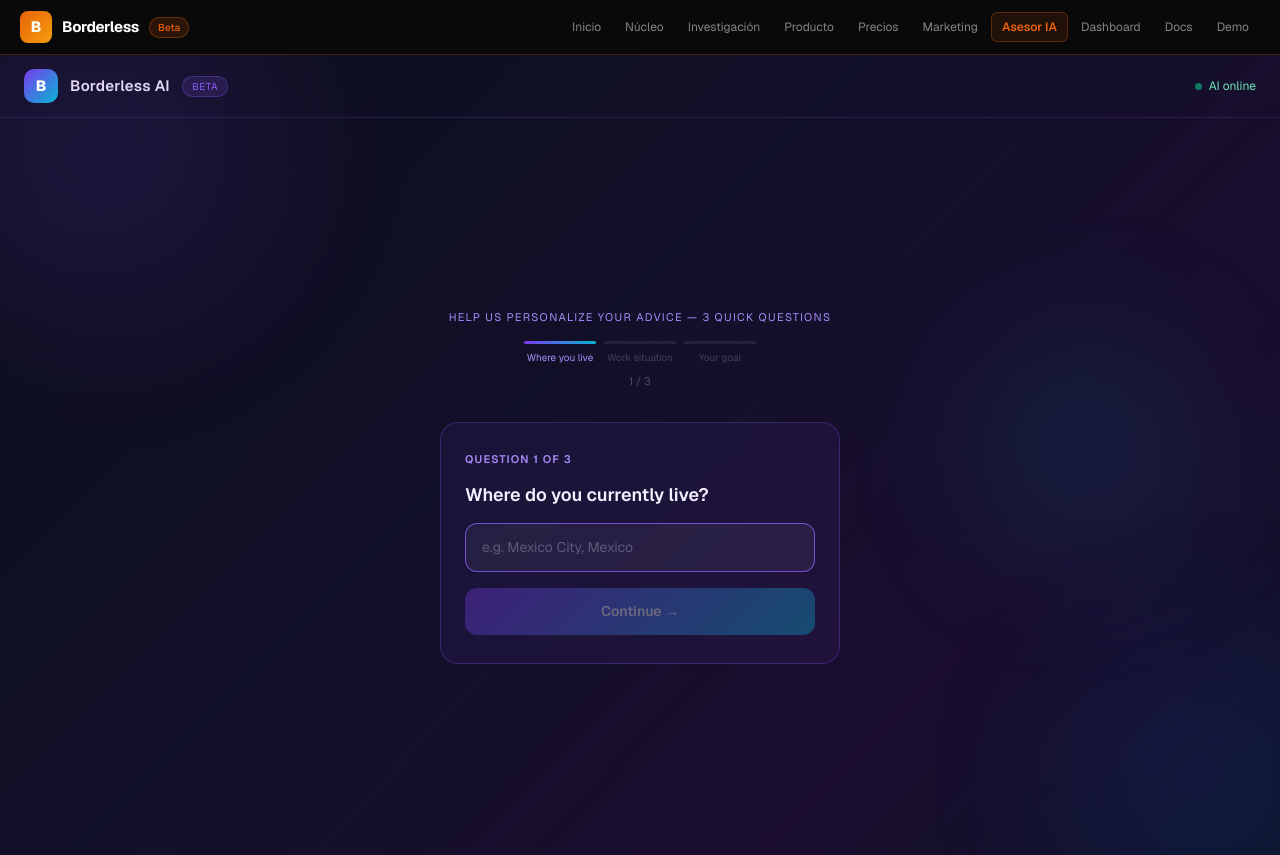
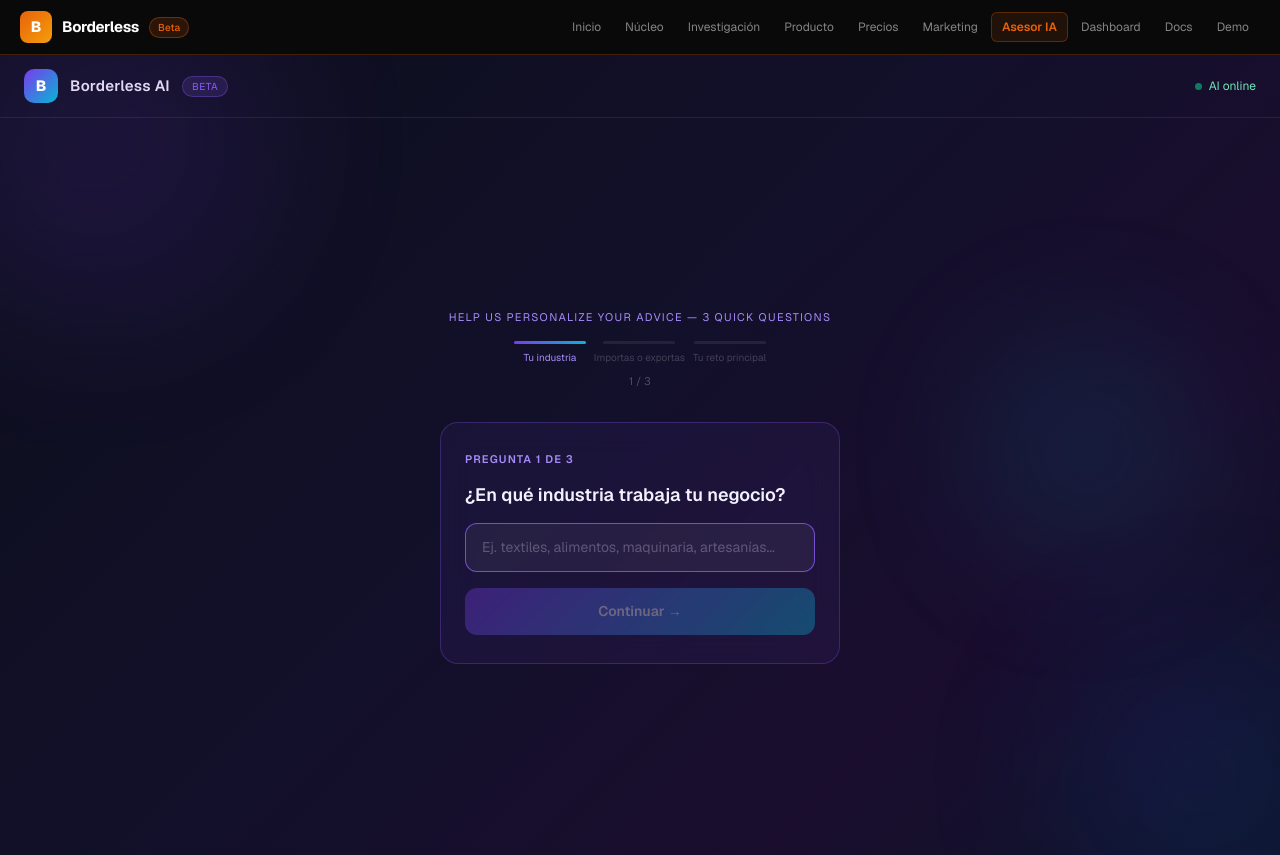
Before and after one commit to camibarcenag-debug/borderless-ai, a Next.js app: page /chat in a window 1280 px wide. Built offline with nearby package versions, Linux system fonts and the light colour scheme.

Commit message:
feat/week6: update chat with trade intake questions in Spanish

```diff
--- a/app/chat/page.tsx
+++ b/app/chat/page.tsx
@@ -23,9 +23,9 @@ const storage = {
 //  TYPES
 // ─────────────────────────────────────────────
 interface IntakeData {
-  country: string
-  workType: string
-  goal: string
+  industry: string
+  tradeType: string
+  challenge: string
 }
 
 interface Message {
@@ -47,28 +47,28 @@ interface HistoryItem {
 // ─────────────────────────────────────────────
 function IntakeFlow({ onComplete }: { onComplete: (data: IntakeData) => void }) {
   const [step, setStep] = useState(0)
-  const [country, setCountry] = useState('')
-  const [workType, setWorkType] = useState('')
+  const [industry, setIndustry] = useState('')
+  const [tradeType, setTradeType] = useState('')
   const inputRef = useRef<HTMLInputElement>(null)
 
   useEffect(() => {
     if (step === 0) inputRef.current?.focus()
   }, [step])
 
-  const handleCountry = () => {
-    if (country.trim().length > 0) setStep(1)
+  const handleIndustry = () => {
+    if (industry.trim().length > 0) setStep(1)
   }
 
-  const handleWorkType = (val: string) => {
-    setWorkType(val)
+  const handleTradeType = (val: string) => {
+    setTradeType(val)
     setStep(2)
   }
 
-  const handleGoal = (val: string) => {
-    setTimeout(() => onComplete({ country: country.trim(), workType, goal: val }), 300)
+  const handleChallenge = (val: string) => {
+    setTimeout(() => onComplete({ industry: industry.trim(), tradeType, challenge: val }), 300)
   }
 
-  const steps = ['Where you live', 'Work situation', 'Your goal']
+  const steps = ['Tu industria', 'Importas o exportas', 'Tu reto principal']
 
   return (
     <div
@@ -122,34 +122,34 @@ function IntakeFlow({ onComplete }: { onComplete: (data: IntakeData) => void })
       <div style={{ width: '100%', maxWidth: '400px' }}>
         {step === 0 && (
           <div className="intake-card">
-            <div className="intake-q-label">Question 1 of 3</div>
-            <div className="intake-q-text">Where do you currently live?</div>
+            <div className="intake-q-label">Pregunta 1 de 3</div>
+            <div className="intake-q-text">¿En qué industria trabaja tu negocio?</div>
             <input
               ref={inputRef}
               type="text"
-              value={country}
-              onChange={e => setCountry(e.target.value)}
-              onKeyDown={e => e.key === 'Enter' && handleCountry()}
-              placeholder="e.g. Mexico City, Mexico"
+              value={industry}
+              onChange={e => setIndustry(e.target.value)}
+              onKeyDown={e => e.key === 'Enter' && handleIndustry()}
+              placeholder="Ej. textiles, alimentos, maquinaria, artesanías..."
               className="intake-text-input"
             />
             <button
-              onClick={handleCountry}
-              disabled={!country.trim()}
+              onClick={handleIndustry}
+              disabled={!industry.trim()}
               className="intake-primary-btn"
             >
-              Continue →
+              Continuar →
             </button>
           </div>
         )}
 
         {step === 1 && (
           <div className="intake-card">
-            <div className="intake-q-label">Question 2 of 3</div>
-            <div className="intake-q-text">What is your work situation?</div>
+            <div className="intake-q-label">Pregunta 2 de 3</div>
+            <div className="intake-q-text">¿Tu negocio importa o exporta?</div>
             <div style={{ display: 'flex', flexDirection: 'column', gap: '10px' }}>
-              {['Remote Employee', 'Freelancer', 'Founder / Entrepreneur'].map(opt => (
-                <button key={opt} onClick={() => handleWorkType(opt)} className="intake-option-btn">
+              {['Importo productos o materias primas', 'Exporto productos o servicios', 'Ambos — importo y exporto', 'Estoy evaluando comenzar a exportar'].map(opt => (
+                <button key={opt} onClick={() => handleTradeType(opt)} className="intake-option-btn">
                   {opt}
                 </button>
               ))}
@@ -159,11 +159,11 @@ function IntakeFlow({ onComplete }: { onComplete: (data: IntakeData) => void })
 
         {step === 2 && (
           <div className="intake-card">
-            <div className="intake-q-label">Question 3 of 3</div>
-            <div className="intake-q-text">What is your main goal?</div>
+            <div className="intake-q-label">Pregunta 3 de 3</div>
+            <div className="intake-q-text">¿Cuál es tu reto principal en comercio exterior?</div>
             <div style={{ display: 'flex', flexDirection: 'column', gap: '10px' }}>
-              {['Find the right visa', 'Optimize my taxes', 'Plan my relocation', 'All of the above'].map(opt => (
-                <button key={opt} onClick={() => handleGoal(opt)} className="intake-option-btn">
+              {['Entender contratos y documentos en inglés', 'Negociar con proveedores extranjeros', 'Entender términos de embarque (Incoterms)', 'Revisar cláusulas de riesgo antes de firmar'].map(opt => (
+                <button key={opt} onClick={() => handleChallenge(opt)} className="intake-option-btn">
                   {opt}
                 </button>
               ))}
@@ -329,7 +329,7 @@ function TypingDots() {
 // ─────────────────────────────────────────────
 export default function ChatPage() {
   const [intakeDone, setIntakeDone] = useState(false)
-  const [intakeData, setIntakeData] = useState<IntakeData>({ country: '', workType: '', goal: '' })
+  const [intakeData, setIntakeData] = useState<IntakeData>({ industry: '', tradeType: '', challenge: '' })
   const [messages, setMessages] = useState<Message[]>([])
   const [history, setHistory] = useState<HistoryItem[]>([])
   const [input, setInput] = useState('')
@@ -348,7 +348,7 @@ export default function ChatPage() {
     const welcome: Message = {
       id: 'welcome-' + Date.now(),
       role: 'assistant',
-      content: `Welcome! 🌍 I'm your Borderless AI advisor.\n\nYou're a ${data.workType.toLowerCase()} based in ${data.country}, and you want to ${data.goal.toLowerCase()}. I've got you.\n\nI can help you find the right visa, understand tax residency rules, compare countries, and plan your move — all in plain language, no legal jargon.\n\nWhat's your first question?`,
+      content: `¡Bienvenido! 🌎 Soy tu asesor de comercio exterior de Borderless.\n\nSé que trabajas en ${data.industry} y que ${data.tradeType.toLowerCase()}. Tu reto principal es: ${data.challenge.toLowerCase()}.\n\nPuedo ayudarte a entender contratos en inglés, términos de embarque, condiciones de pago, cláusulas de riesgo y mucho más — todo en español claro, sin jerga legal.\n\n¿Cuál es tu primera pregunta?`,
       type: 'response',
       feedback: null,
     }
@@ -756,7 +756,7 @@ export default function ChatPage() {
                 {/* Avatar + name */}
                 <div style={{ display: 'flex', flexDirection: 'column', alignItems: 'center', gap: '10px', paddingBottom: '16px', borderBottom: '1px solid rgba(139,92,246,0.15)' }}>
                   <div style={{ width: '52px', height: '52px', borderRadius: '50%', background: 'linear-gradient(135deg,#7c3aed,#06b6d4)', display: 'flex', alignItems: 'center', justifyContent: 'center', fontSize: '20px', fontWeight: 800, color: '#fff' }}>
-                    {intakeData.country.charAt(0).toUpperCase()}
+                    {intakeData.industry.charAt(0).toUpperCase()}
                   </div>
                   <div style={{ textAlign: 'center' }}>
                     <div style={{ fontSize: '13px', fontWeight: 600, color: '#e2d9f3' }}>Tu perfil</div>
@@ -773,17 +773,17 @@ export default function ChatPage() {
 
                 <div style={{ background: 'rgba(139,92,246,0.08)', border: '1px solid rgba(139,92,246,0.2)', borderRadius: '10px', padding: '10px 12px' }}>
                   <div style={{ fontSize: '10px', color: 'rgba(226,217,243,0.45)', marginBottom: '4px' }}>📍 Ubicación</div>
-                  <div style={{ fontSize: '12px', color: '#e2d9f3', fontWeight: 500 }}>{intakeData.country}</div>
+                  <div style={{ fontSize: '12px', color: '#e2d9f3', fontWeight: 500 }}>{intakeData.industry}</div>
                 </div>
 
                 <div style={{ background: 'rgba(139,92,246,0.08)', border: '1px solid rgba(139,92,246,0.2)', borderRadius: '10px', padding: '10px 12px' }}>
                   <div style={{ fontSize: '10px', color: 'rgba(226,217,243,0.45)', marginBottom: '4px' }}>💼 Situación</div>
-                  <div style={{ fontSize: '12px', color: '#e2d9f3', fontWeight: 500 }}>{intakeData.workType}</div>
+                  <div style={{ fontSize: '12px', color: '#e2d9f3', fontWeight: 500 }}>{intakeData.tradeType}</div>
                 </div>
 
                 <div style={{ background: 'rgba(139,92,246,0.08)', border: '1px solid rgba(139,92,246,0.2)', borderRadius: '10px', padding: '10px 12px' }}>
                   <div style={{ fontSize: '10px', color: 'rgba(226,217,243,0.45)', marginBottom: '4px' }}>🎯 Objetivo</div>
-                  <div style={{ fontSize: '12px', color: '#e2d9f3', fontWeight: 500 }}>{intakeData.goal}</div>
+                  <div style={{ fontSize: '12px', color: '#e2d9f3', fontWeight: 500 }}>{intakeData.challenge}</div>
                 </div>
 
                 {/* Stats */}
@@ -808,7 +808,7 @@ export default function ChatPage() {
 
                 {/* Reset button */}
                 <button
-                  onClick={() => { setIntakeDone(false); setMessages([]); setHistory([]); setInput('') }}
+                  onClick={() => { setIntakeDone(false); setMessages([]); setHistory([]); setInput(''); setIntakeData({ industry: '', tradeType: '', challenge: '' }) }}
                   style={{ background: 'transparent', border: '1px solid rgba(139,92,246,0.25)', borderRadius: '8px', padding: '7px', fontSize: '11px', color: 'rgba(226,217,243,0.4)', cursor: 'pointer', textAlign: 'center' }}
                 >
                   Nueva sesión →
@@ -838,7 +838,7 @@ export default function ChatPage() {
                     value={input}
                     onChange={e => setInput(e.target.value)}
                     onKeyDown={e => e.key === 'Enter' && !e.shiftKey && sendMessage()}
-                    placeholder="Ask about visas, taxes, relocation..."
+                    placeholder="Pregunta sobre contratos, embarques, Incoterms, negociación..."
                     disabled={isLoading}
                     style={{
                       flex: 1,
```
